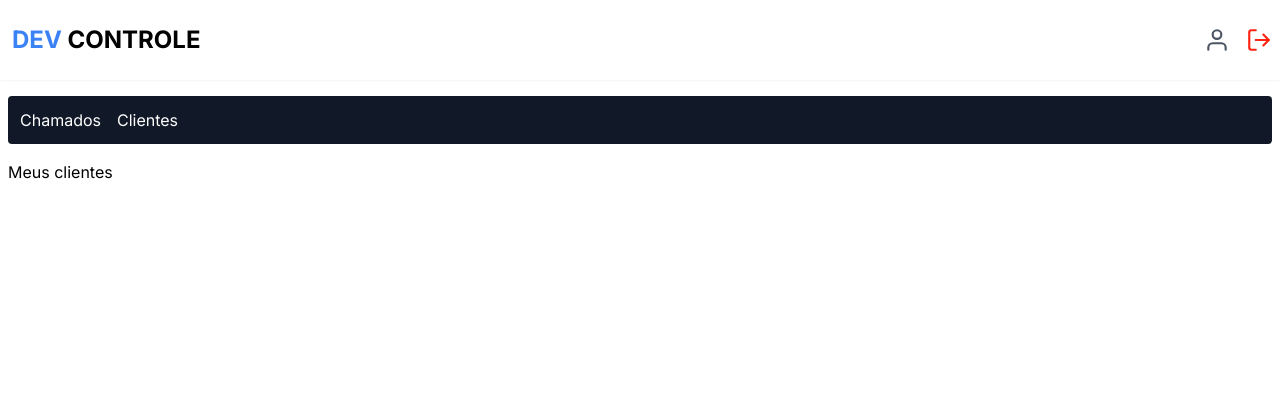
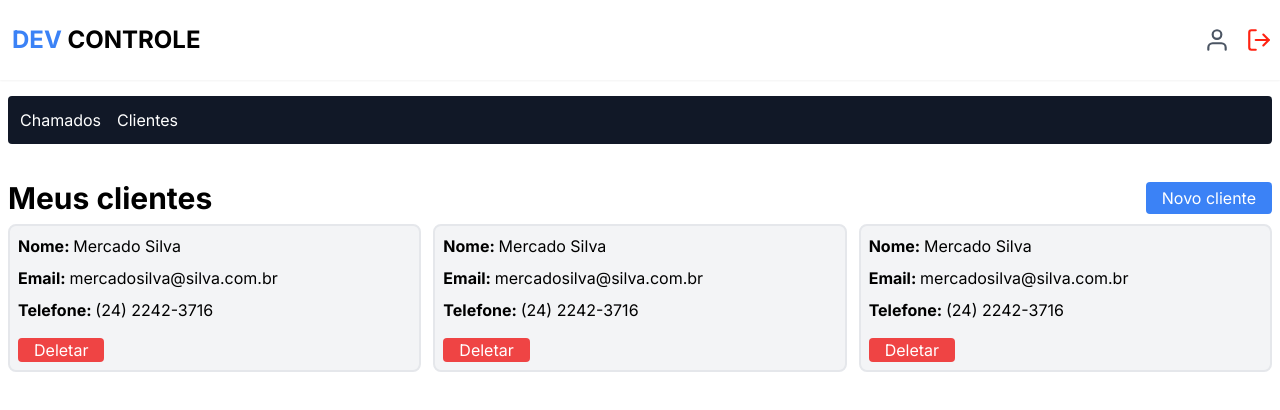
Before and after one commit to RaphaelDamico/devcontrol-app, a Next.js app: page /dashboard/customer in a window 1280 px wide. Shown: the top 410 px of the page. Built offline with nearby package versions, Linux system fonts and the light colour scheme; no server answers; sample sign-in values are in the browser's storage.

Commit message:
Criando cards estáticos dentro da pagina customer

```diff
--- /dev/null
+++ b/src/app/dashboard/customer/components/card/index.tsx
@@ -0,0 +1,14 @@
+export function CardCustomer() {
+    return(
+        <article className=" flex flex-col bg-gray-100 border-2 p-2 rounded-lg gap-2 hover:scale-105 duration-300">
+            <h2>
+                <a className="font-bold">Nome: </a>Mercado Silva
+            </h2>
+            <p><a className="font-bold">Email: </a>mercadosilva@silva.com.br</p>
+            <p><a className="font-bold">Telefone: </a>(24) 2242-3716</p>
+            <button className="bg-red-500 px-4 rounded text-white mt-2 self-start">
+                Deletar
+            </button>
+        </article>
+    )
+}
--- a/src/app/dashboard/customer/page.tsx
+++ b/src/app/dashboard/customer/page.tsx
@@ -2,6 +2,8 @@
 import { authOptions } from '@/lib/auth';
 import { getServerSession } from 'next-auth';
 import { redirect } from 'next/navigation';
+import Link from 'next/link';
+import { CardCustomer } from './components/card';
 
 export default async function Customer() {
     const session = await getServerSession(authOptions);
@@ -13,10 +15,18 @@
 
     return(
         <Container>
-            <main>
-                <div>
-                    <h1>Meus clientes</h1>
+            <main className="mt-9 mb-2">
+                <div className="flex items-center justify-between">
+                    <h1 className="text-3xl font-bold">Meus clientes</h1>
+                    <Link href="/dashboard/customer/new" className="bg-blue-500 text-white px-4 py-1 rounded">
+                        Novo cliente
+                    </Link>
                 </div>
+                <section className="grid grid-cols-1 sm:grid-cols-2 lg:grid-cols-3 gap-3 mt-2">
+                    <CardCustomer />
+                    <CardCustomer />
+                    <CardCustomer />
+                </section>
             </main>
         </Container>
     )
--- a/src/app/page.tsx
+++ b/src/app/page.tsx
@@ -10,7 +10,7 @@
         src= {heroImg}
         alt="Imagem hero do dev controle."
         width={600}
-        className="maz-w-sm md: max-w-xl"
+        className="max-w-sm md:max-w-xl"
       />
     </main>
   )
```
